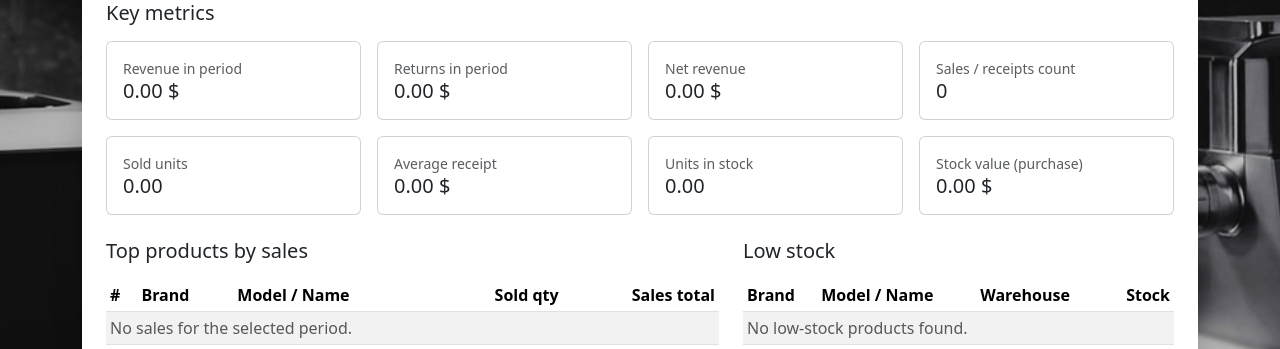
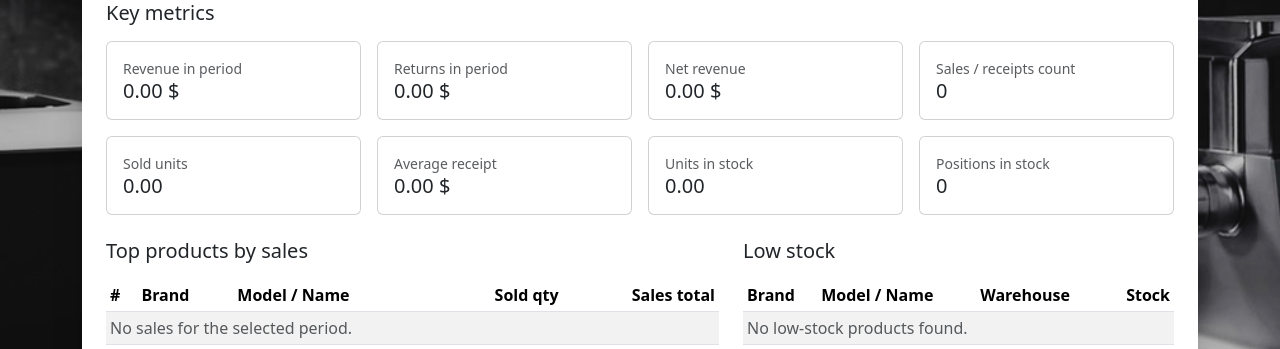
Before and after one commit to XSFORM/Stock_bot, a FastAPI app: page /reports in a window 1280 px wide. Shown: the part 311-660 px from the top of the page. Run offline with FastAPI, Linux system fonts and the light colour scheme; data that the repository does not hold is empty.

Commit message:
Replace stock value card with positions in stock count in Reports
Agent-Logs-Url: https://github.com/XSFORM/Stock_bot/sessions/1d377091-4052-4e56-800b-c7f8f35450ff

Co-authored-by: arhman92 <70983608+arhman92@users.noreply.github.com>

```diff
--- a/app/db/sqlite.py
+++ b/app/db/sqlite.py
@@ -1421,6 +1421,21 @@ def get_reports_snapshot(
         ).fetchone()
         stock_qty_total = float(stock_row["stock_qty_total"]) if stock_row else 0.0
 
+        positions_row = conn.execute(
+            """
+            SELECT COUNT(*) AS positions_count
+            FROM (
+                SELECT s.product_id
+                FROM stock s
+                JOIN products p ON p.id = s.product_id
+                WHERE p.archived = 0
+                GROUP BY s.product_id
+                HAVING SUM(s.qty) > 0
+            )
+            """
+        ).fetchone()
+        stock_positions_count = int(positions_row["positions_count"]) if positions_row else 0
+
         top_rows = conn.execute(
             """
             SELECT
@@ -1475,7 +1490,6 @@ def get_reports_snapshot(
         ).fetchall()
 
     avg_check = (revenue / sales_count) if sales_count > 0 else 0.0
-    stock_value = get_total_stock_value()
 
     return {
         "revenue": round(revenue, 2),
@@ -1485,7 +1499,7 @@ def get_reports_snapshot(
         "sold_qty": round(sold_qty, 2),
         "avg_check": round(avg_check, 2),
         "stock_qty_total": round(stock_qty_total, 2),
-        "stock_value": round(stock_value, 2),
+        "stock_positions_count": stock_positions_count,
         "top_products": [_row_to_dict(r) for r in top_rows],
         "low_stock": [_row_to_dict(r) for r in low_stock_rows],
         "daily_sales": [_row_to_dict(r) for r in daily_rows],
--- a/app/web/templates/help.html
+++ b/app/web/templates/help.html
@@ -189,7 +189,7 @@
   {# 8a. Reports #}
   <h4 id="ru-reports" class="mt-4">8a. Отчёты</h4>
   <p>Раздел <strong>«Отчёты»</strong> — это первая рабочая версия базовой аналитики ERP.</p>
-  <p>Он показывает выручку, возвраты, чистую выручку, количество продаж, проданные товары, средний чек, топ товаров, низкие остатки и выручку по дням за выбранный период.</p>
+  <p>Он показывает выручку, возвраты, чистую выручку, количество продаж, проданные товары, средний чек, количество товаров на складе, позиции с остатком, топ товаров, низкие остатки и выручку по дням за выбранный период.</p>
   <p>Готовые периоды в фильтре автоматически заполняют даты <strong>С/По</strong>; если даты изменить вручную, период переключается на <strong>«Произвольный период»</strong>. Вариант <strong>«За всё время»</strong> показывает отчёты от начала данных системы до текущей даты.</p>
   <p class="mb-0">Сложные расчёты прибыли, расходов и маржи запланированы отдельным этапом — текущий раздел только читает существующие данные без изменения бизнес-логики операций.</p>
 
@@ -596,7 +596,7 @@
   {# 8a. Reports #}
   <h4 id="tm-reports" class="mt-4">8a. Hasabatlar</h4>
   <p><strong>«Hasabatlar»</strong> bölümi ERP üçin esasy analitikanyň ilkinji işjeň görnüşidir.</p>
-  <p>Bu ýerde saýlanan döwür boýunça düşewünt, yzyna gaýtaryş, arassa düşewünt, satyş sany, satylan birlikler, orta çek, iň köp satylan harytlar, pes galyndylar we günler boýunça düşewünt görkezilýär.</p>
+  <p>Bu ýerde saýlanan döwür boýunça düşewünt, yzyna gaýtaryş, arassa düşewünt, satyş sany, satylan birlikler, orta çek, ammardaky haryt sany, galyndyly pozisiýalar, iň köp satylan harytlar, pes galyndylar we günler boýunça düşewünt görkezilýär.</p>
   <p>Taýýar döwür saýlanylanda <strong>Başlangyç/Sonky</strong> seneler awtomatik doldurylýar; seneleri el bilen üýtgedeniňizde döwür <strong>«Erkin döwür»</strong> ýagdaýyna geçýär. <strong>«Tutuş döwür»</strong> saýlanylanda ulgamyň başlangyjyndan şu güne çenli hasabat görkezilýär.</p>
   <p class="mb-0">Çylşyrymly peýda/çykdajy/marja hasaplamalary soňky tapgyrda goşular — häzirki bölüm diňe bar bolan maglumatlary okaýar we amallaryň biznes logikasyny üýtgetmeýär.</p>
 
@@ -1010,7 +1010,7 @@
   {# 8a. Reports #}
   <h4 id="en-reports" class="mt-4">8a. Reports</h4>
   <p>The <strong>Reports</strong> section is now the first working version of basic ERP analytics.</p>
-  <p>It shows revenue, returns, net revenue, sales count, sold units, average receipt, top products, low stock, and daily revenue for the selected period.</p>
+  <p>It shows revenue, returns, net revenue, sales count, sold units, average receipt, units in stock, positions in stock, top products, low stock, and daily revenue for the selected period.</p>
   <p>Preset periods automatically fill the <strong>From/To</strong> dates; if you edit either date manually, the period switches to <strong>Custom period</strong>. The <strong>All time</strong> option shows reports from the beginning of system data to the current date.</p>
   <p class="mb-0">Complex profit/expense/margin calculations are planned for a separate stage; this page only reads existing data and does not change operational business logic.</p>
 
--- a/app/web/templates/reports.html
+++ b/app/web/templates/reports.html
@@ -30,7 +30,7 @@
 {% set metric_sold_qty = 'Продано товаров, шт.' %}
 {% set metric_avg_check = 'Средний чек' %}
 {% set metric_stock_qty = 'Товаров на складе, шт.' %}
-{% set metric_stock_value = 'Стоимость склада по закупке' %}
+{% set metric_stock_positions = 'Позиций с остатком' %}
 {% elif ui_lang == 'tm' %}
 {% set title = '📊 Hasabatlar' %}
 {% set subtitle = 'Satyş, yzyna gaýtaryş we ammar boýunça esasy analitika. Çylşyrymly peýda/marja hasaplamasy ýok.' %}
@@ -60,7 +60,7 @@
 {% set metric_sold_qty = 'Satylan haryt, sany' %}
 {% set metric_avg_check = 'Orta çek' %}
 {% set metric_stock_qty = 'Ammardaky haryt, sany' %}
-{% set metric_stock_value = 'Ammar gymmaty (satyn alyş)' %}
+{% set metric_stock_positions = 'Galyndyly pozisiýalar' %}
 {% else %}
 {% set title = '📊 Reports' %}
 {% set subtitle = 'Basic ERP analytics for sales, returns and stock without complex profit/margin calculations.' %}
@@ -90,7 +90,7 @@
 {% set metric_sold_qty = 'Sold units' %}
 {% set metric_avg_check = 'Average receipt' %}
 {% set metric_stock_qty = 'Units in stock' %}
-{% set metric_stock_value = 'Stock value (purchase)' %}
+{% set metric_stock_positions = 'Positions in stock' %}
 {% endif %}
 
 <div class="bg-white p-4 rounded shadow-sm">
@@ -128,7 +128,7 @@
     <div class="col-6 col-lg-3"><div class="card h-100"><div class="card-body"><div class="small text-muted">{{ metric_sold_qty }}</div><div class="h5 mb-0">{{ "%.2f"|format(reports.sold_qty) }}</div></div></div></div>
     <div class="col-6 col-lg-3"><div class="card h-100"><div class="card-body"><div class="small text-muted">{{ metric_avg_check }}</div><div class="h5 mb-0">{{ "%.2f"|format(reports.avg_check) }} $</div></div></div></div>
     <div class="col-6 col-lg-3"><div class="card h-100"><div class="card-body"><div class="small text-muted">{{ metric_stock_qty }}</div><div class="h5 mb-0">{{ "%.2f"|format(reports.stock_qty_total) }}</div></div></div></div>
-    <div class="col-6 col-lg-3"><div class="card h-100"><div class="card-body"><div class="small text-muted">{{ metric_stock_value }}</div><div class="h5 mb-0">{{ "%.2f"|format(reports.stock_value) }} $</div></div></div></div>
+    <div class="col-6 col-lg-3"><div class="card h-100"><div class="card-body"><div class="small text-muted">{{ metric_stock_positions }}</div><div class="h5 mb-0">{{ reports.stock_positions_count }}</div></div></div></div>
   </div>
 
   <div class="row g-4">
```
